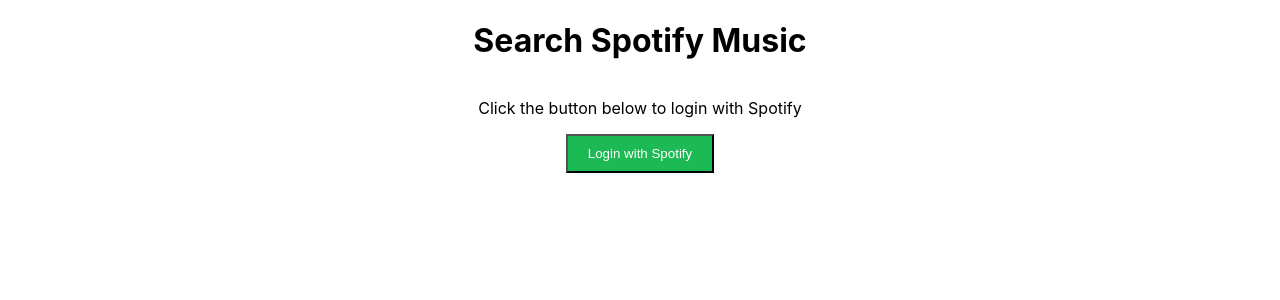
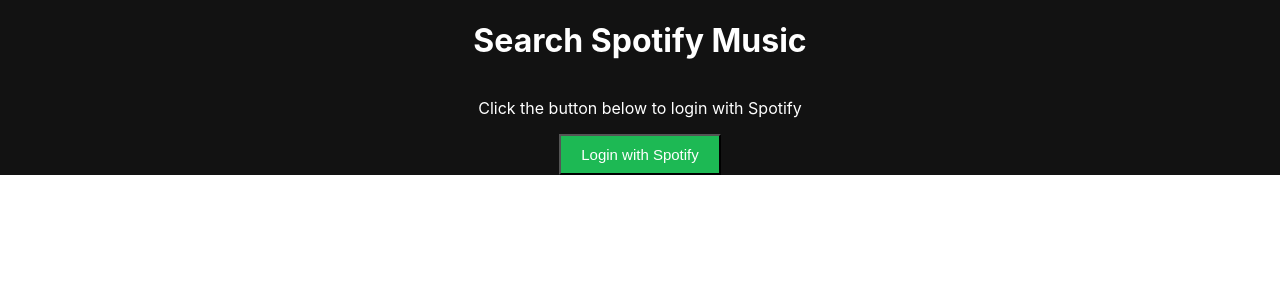
Before and after one commit to WoodenKhrystyn-FS/music-spotify-temp, a React (Create React App) app in the folder frontend/: page /login in a window 1280 px wide. Shown: the top 300 px of the page. Built offline with nearby package versions, Linux system fonts and the light colour scheme; the HTML template or start-up script is replaced by a standard one.

Commit message:
styling updates to button and container  on Login page

```diff
--- a/frontend/src/pages/Login.js
+++ b/frontend/src/pages/Login.js
@@ -1,4 +1,5 @@
 import React, { useEffect } from "react";
+import { BiBorderRadius } from "react-icons/bi";
 import { useNavigate } from "react-router-dom";
 
 //Login page Component
@@ -47,13 +48,18 @@
     flexDirection: "column",
     alignItems: "center",
     justifyContent: "center",
+    backgroundColor: "#121212",
+    color: "white",
+    textAlign: "center",
   },
 
   button: {
     padding: "10px 20px",
-    marignLeft: "10px",
+    marignLeft: "10px 12px",
+    fontSize: "15px",
     backgroundColor: "#1DB954",
     color: "white",
+    BiBorderRadius: "30px",
   },
 };
 
```
